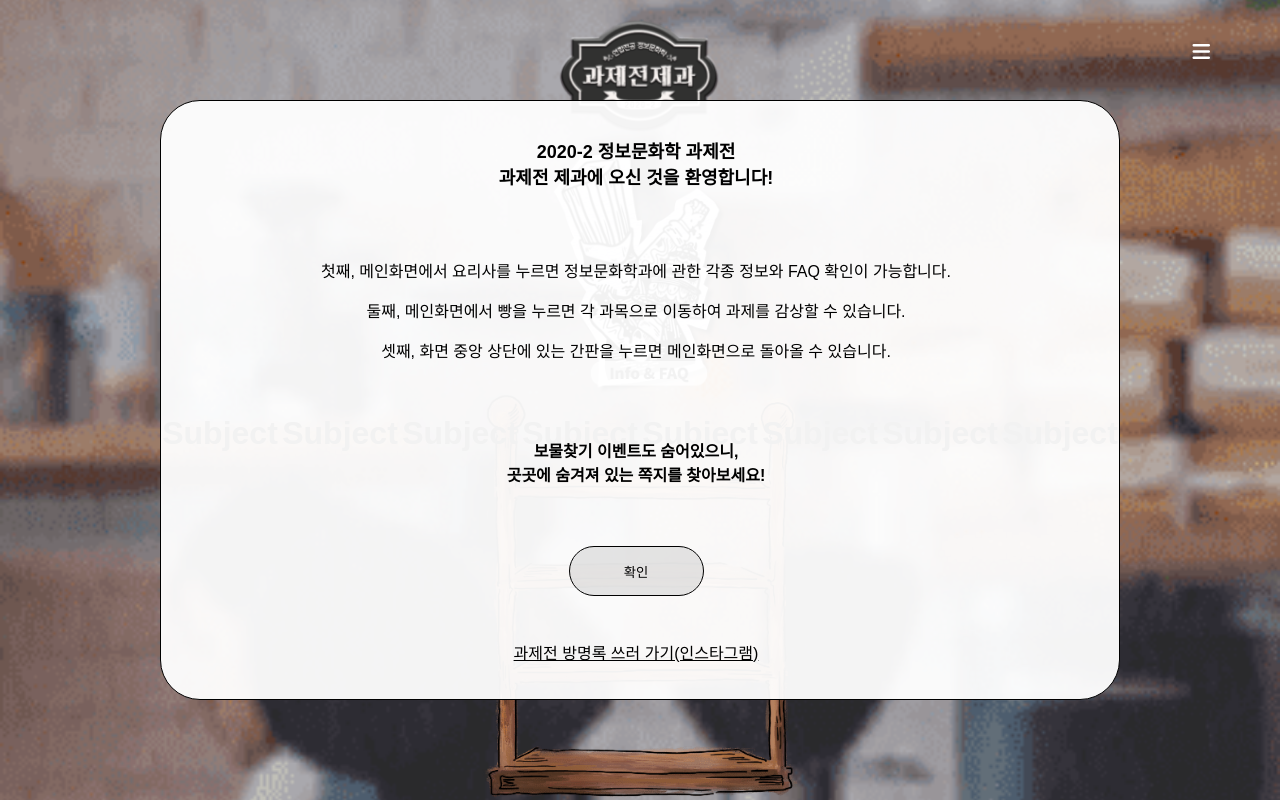
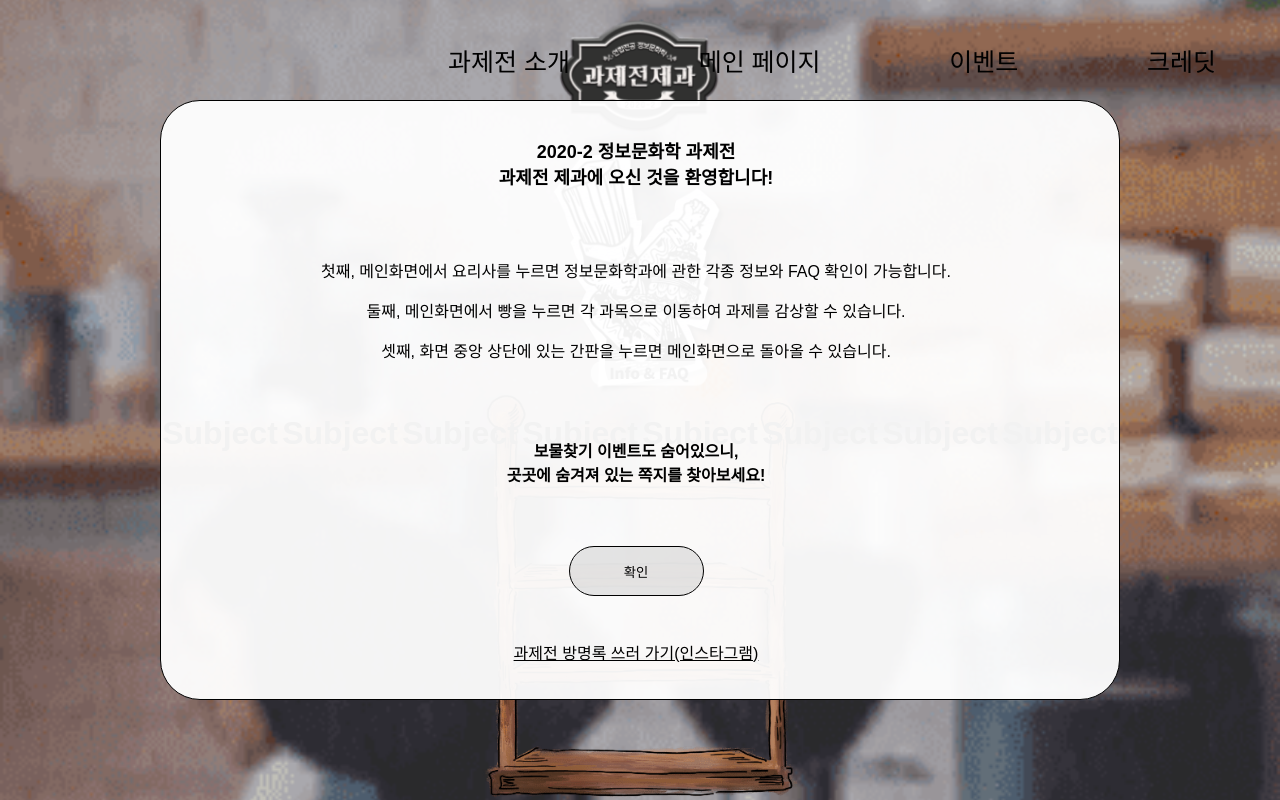
Before and after one commit to isc-exhibition/exhibition-web, a React (Create React App) app: page /main in a window 1280 px wide. Built offline with nearby package versions, Linux system fonts and the light colour scheme.

Commit message:
:sparkles: add Navbar for PC

```diff
--- a/src/components/Navbar/Navbar.module.scss
+++ b/src/components/Navbar/Navbar.module.scss
@@ -180,3 +180,48 @@
         }
     }
 }
+
+.navbarMenuPC {
+    display: none;
+}
+
+@media (min-width: 800px) {
+    .navbarMenu {
+        display: none;
+    }
+
+    .navbarButton {
+        display: none;
+    }
+
+    .navbarMenuPC {
+        display: flex;
+        justify-content: space-between;
+        align-items: center;
+        position: absolute;
+        top: 0%;
+        right: 5%;
+        width: 60vw;
+        height: 15vh;
+        font-size: 25px;
+
+        .infoMenuButton {
+            text-align: left;
+            font-size: 25px;
+            padding: 0;
+            background: none;
+            border: none;
+            outline: none;
+            cursor: pointer;
+        }
+
+        h2 {
+            display: none;
+        }
+
+        a {
+            color: black;
+            text-decoration: none;
+        }
+    }
+}
--- a/src/components/Navbar/Navbar.tsx
+++ b/src/components/Navbar/Navbar.tsx
@@ -57,6 +57,14 @@ function Navbar() {
           }
         </div>
       </Modal>
+      <div className={styles.navbarMenuPC}>
+        <button className={styles.infoMenuButton} type="button" onClick={toggleInfoModal}>과제전 소개</button>
+        {
+            menuList.map((menu) => (
+              <Link to={menu.path}>{menu.name}</Link>
+            ))
+          }
+      </div>
       <Modal
         isOpen={isInfoModalOpen}
         onRequestClose={toggleInfoModal}
```
